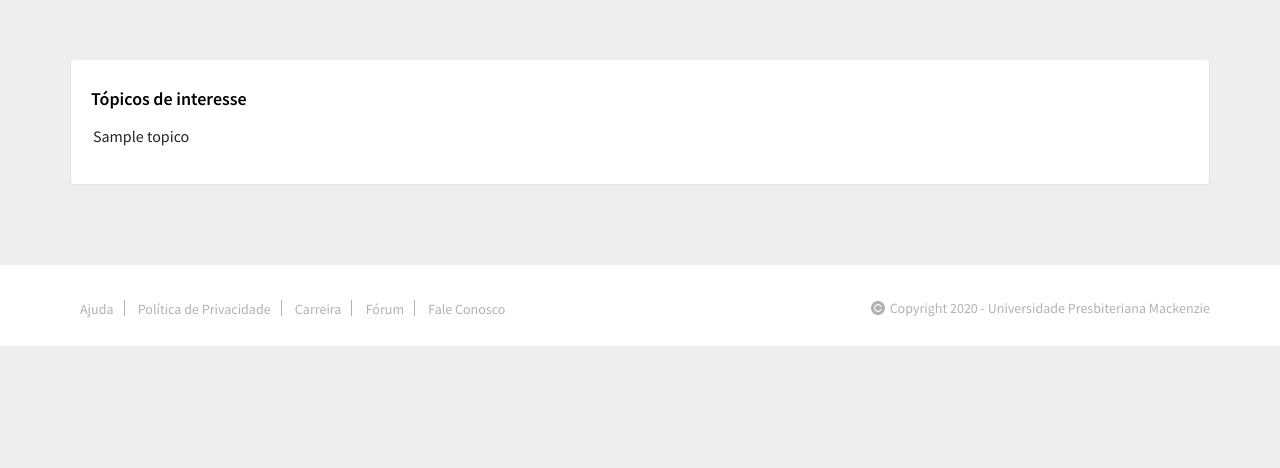
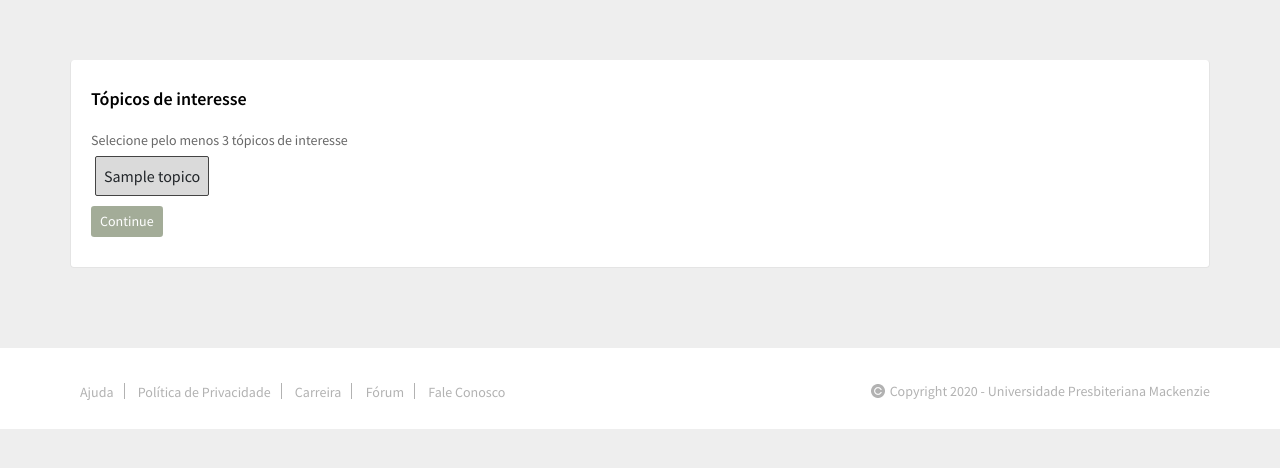
Before and after one commit to guisartori/pesquisadores, a PHP site: page /topico in a window 1280 px wide. Shown: the top 468 px of the page. Run offline with PHP 8.4, Linux system fonts and the light colour scheme; the visitor is signed in with stand-in values (Sample User, id 1); tables that the repository leaves empty or names only in its code hold one stand-in row (values such as "Sample post"); some libraries are stand-ins or nearby versions.

Commit message:
página de tópicos primária

```diff
--- a/App/Views/topicos/index.php
+++ b/App/Views/topicos/index.php
@@ -1,5 +1,67 @@
+<style>
+    .topicos {
+        display: flex;
+        flex-wrap: wrap;
+        justify-content: space-between;
+    }
+
+    .topicos li {
+        height: 40px;
+        border: #444 1px solid;
+        background: #dadada;
+        border-radius: 2px;
+        display: flex !important;
+        padding: 8px !important;
+        margin: 4px;
+        justify-content: center;
+        align-items: center;
+        cursor: pointer;
+    }
+
+    .topicos li.selected {
+        background: #728062;
+        border: green 1px solid;
+        color: white;
+    }
+</style>
+
 <body>
 
+    <script>
+        let countSelectedTopicos = 0
+
+        function toggleTopicoInteresse(element, idTopico) {
+            const idUsuario = $("#idUsuario").val();
+            if ($(element).hasClass('selected')) {
+                $(element).removeClass('selected')
+                $.ajax({
+                    url: '/topico/remove',
+                    method: 'POST',
+                    data: {
+                        idUsuario,
+                        idTopico
+                    },
+                });
+                countSelectedTopicos--
+            } else {
+                $(element).addClass('selected')
+                $.ajax({
+                    url: '/topico/add',
+                    method: 'POST',
+                    data: {
+                        idUsuario,
+                        idTopico
+                    },
+                });
+                countSelectedTopicos++
+            }
+            if (countSelectedTopicos >= 3) {
+                $('#btContinue').attr("disabled", false);
+            } else {
+                $('#btContinue').attr("disabled", true);
+            }
+        }
+    </script>
     <main>
         <div class="main-section">
             <div class="container">
@@ -7,11 +69,13 @@
                     <div class="row">
                         <div class="user-profile-ov">
                             <h3>Tópicos de interesse</h3>
+                            <p>Selecione pelo menos 3 tópicos de interesse</p>
                             <ul class="topicos">
                                 <?php foreach ($aViewVar['topicos'] as $topico) { ?>
                                     <li class="<?php echo App\Lib\Util::verificaInteresse(App\Lib\Auth::usuario()->id, $topico['id']) ? 'selected' : ''; ?>" onclick="javascript: toggleTopicoInteresse(this, <?php echo $topico['id']; ?>)"><?php echo $topico['nome']; ?></li>
                                 <?php } ?>
                             </ul>
+                            <button class="btn btn-editar btn-sm" disabled onclick="javascript: window.location.href= '/principal'">Continue</button>
                         </div>
                     </div>
                 </div>
```
